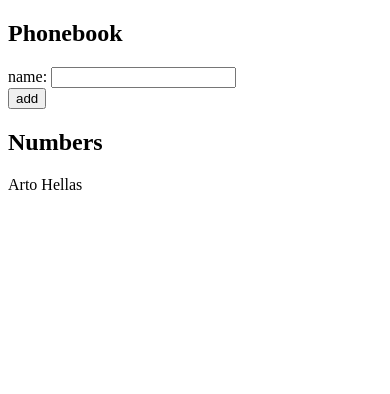
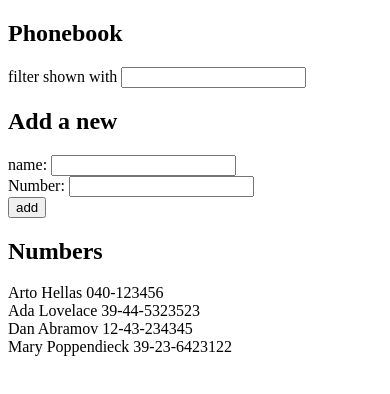
Before and after one commit to nadavyer/Full-stack_course, a React (Create React App) app in the folder part2/phonebook/: page / in a window 390 px wide. Shown: the top 394 px of the page. Built offline with nearby package versions, Linux system fonts and the light colour scheme.

Commit message:
2.10: The Phonebook step5 - completed

```diff
--- a/part2/phonebook/src/Components/App.js
+++ b/part2/phonebook/src/Components/App.js
@@ -1,45 +1,62 @@
 import React, { useState } from 'react'
-import Button from './Button'
-import Person from './Person.js'
+import Persons from './Persons.js'
+import Filter from './Filter.js'
+import PersonForm from './PersonForm'
 
 const App = () => {
 
-  const [ persons, setPersons] = useState([
-    { name: 'Arto Hellas' }
+  const [persons, setPersons] = useState([
+    { name: 'Arto Hellas', number: '040-123456' },
+    { name: 'Ada Lovelace', number: '39-44-5323523' },
+    { name: 'Dan Abramov', number: '12-43-234345' },
+    { name: 'Mary Poppendieck', number: '39-23-6423122' }
   ])
   const [ newName, setNewName ] = useState('')
+  const [ newNumber, setNewNumber ] = useState('')
+  const [ newFilter, setNewFilter ] = useState('')
 
   const addPerson = (event) => {
     event.preventDefault()
     if(persons.map(person => person.name).includes(newName)) {
-        window.alert(newName + ' is already added to phonebook')
+        window.alert(`${newName} is already added to phonebook`)
     }else {
         const personObj = {
-            name: newName
+            name: newName,
+            number: newNumber
         }
         setPersons(persons.concat(personObj))
         setNewName('')
+        setNewNumber('')
     }
   }
 
-const handlePersonChange = (event) => {
+const handleNameChange = (event) => {
   setNewName(event.target.value)
 }
+
+const handleNumberChange = (event) => {
+  setNewNumber(event.target.value)
+}
+
+const handleFilterChange = (event) => {
+  setNewFilter(event.target.value)
+}
+
+const filteredPersons =  newFilter === '' ? persons : persons.filter(person =>
+   person.name.toLowerCase().includes(newFilter.toLowerCase()))
+
+
 
   return (
     <div>
       <h2>Phonebook</h2>
-      <form onSubmit={addPerson}>
-        <div>
-          name: <input value={newName}
-          onChange={handlePersonChange} />
-        </div>
-        <Button />
-      </form>
+        <Filter value={newFilter} onChange={handleFilterChange} />
+      <h2>Add a new</h2>
+      <PersonForm onSubmit={addPerson} nameValue={newName} onNameChange={handleNameChange}
+       numberValue={newNumber} onNumberChange={handleNumberChange} />
       <h2>Numbers</h2>
-        {persons.map(person =>
-        <Person key={person.name} name={person.name} />
-        )}
+      <Persons filteredPersons={filteredPersons} />
+
     </div>
   )
 }
--- /dev/null
+++ b/part2/phonebook/src/Components/Filter.js
@@ -0,0 +1,11 @@
+import React from 'react'
+
+const Filter = ({ value, onChange }) => {
+    return(
+        <div>filter shown with <input value={value}
+        onChange={onChange} />
+        </div>
+    )
+}
+
+export default Filter
--- a/part2/phonebook/src/Components/Person.js
+++ b/part2/phonebook/src/Components/Person.js
@@ -1,11 +1,11 @@
 import React from 'react'
 
 
-const Person = ({ name }) => {
+const Person = ({ name, number }) => {
 
     return (
         <div>
-            {name} <br/>
+            {name}  {number} <br/>
         </div>
     )
 }
--- /dev/null
+++ b/part2/phonebook/src/Components/PersonForm.js
@@ -0,0 +1,20 @@
+import React from 'react'
+import Button from './Button'
+
+const PersonForm =({ onSubmit, nameValue, onNameChange, numberValue, onNumberChange }) => {
+
+
+    return(
+      <form onSubmit={onSubmit}>
+      <div>
+        <div>name: <input nameValue={nameValue}
+        onChange={onNameChange} /></div>
+        <div>Number: <input numberValue={numberValue}
+        onChange={onNumberChange} /></div>
+      </div>
+      <Button />
+    </form>
+    )
+}
+
+export default PersonForm
--- /dev/null
+++ b/part2/phonebook/src/Components/Persons.js
@@ -0,0 +1,14 @@
+import React from 'react'
+import Person from './Person'
+
+const Persons = ({ filteredPersons }) => {
+    return(
+        <div>
+            {filteredPersons.map(person =>
+            <Person key={person.name} name={person.name} number={person.number} />
+        )}
+        </div>
+    )
+}
+
+export default Persons
```
Also changed, not shown: part2/phonebook/src/Components/Form.js (deleted, +0 -18 lines).
